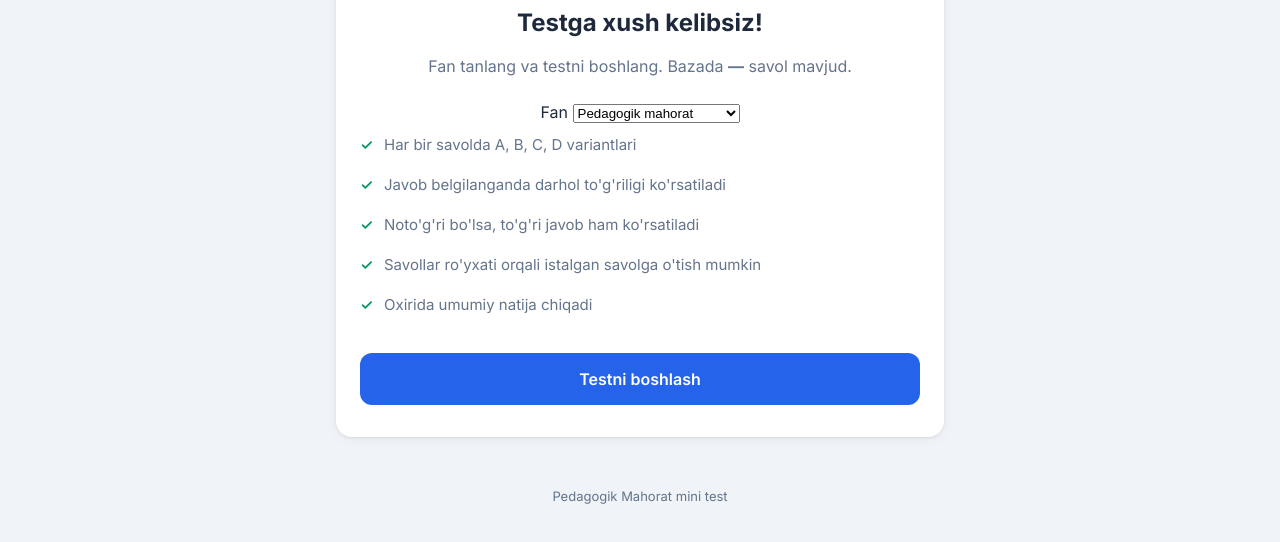
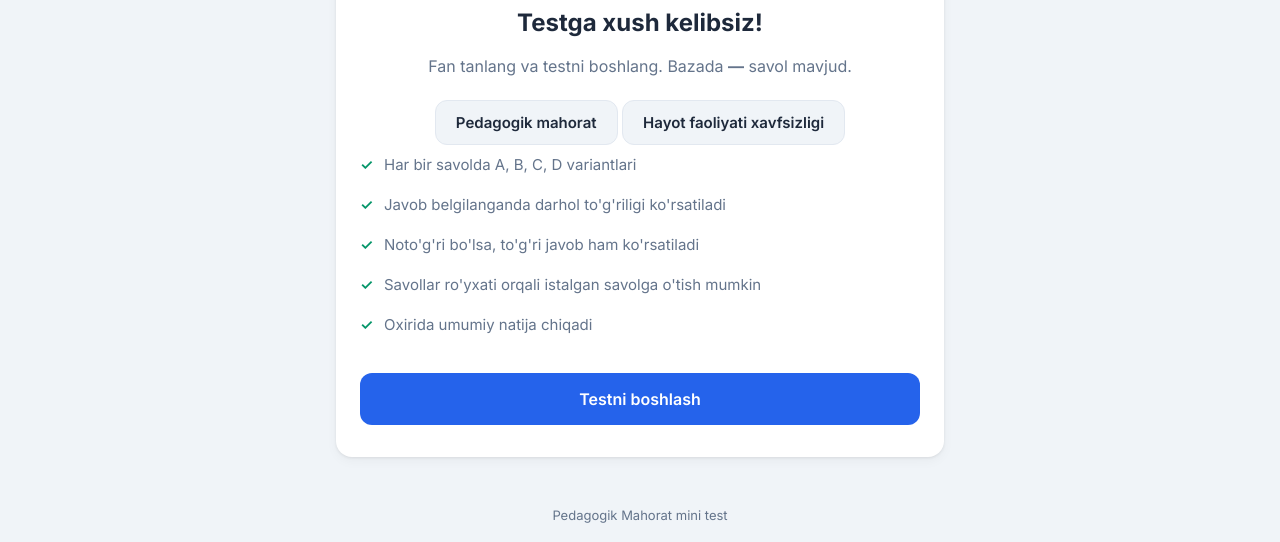
Before and after one commit to utkirovichneo/PedMahorat, a website: page public/index.html in a window 1280 px wide. Shown: the part 277-819 px from the top of the page. Drawn offline with Linux system fonts and the light colour scheme.

Commit message:
initial commit

```diff
--- a/public/css/style.css
+++ b/public/css/style.css
@@ -122,6 +122,27 @@ body {
   list-style: none;
   text-align: left;
   margin-bottom: 1.25rem;
+}
+
+.quiz-picker {
+  display: grid;
+  grid-template-columns: 1fr;
+  gap: 0.5rem;
+  margin-bottom: 1rem;
+}
+
+.quiz-picker__btn {
+  width: 100%;
+}
+
+.quiz-picker__btn--active {
+  background: var(--color-primary);
+  color: white;
+  border-color: var(--color-primary);
+}
+
+.quiz-picker__btn--active:hover:not(:disabled) {
+  background: var(--color-primary-dark);
 }
 
 .info-list li {
@@ -395,6 +416,10 @@ body {
   .nav-item {
     height: 1.875rem;
     font-size: 0.75rem;
+  }
+
+  .quiz-picker {
+    grid-template-columns: 1fr 1fr;
   }
 }
 
--- a/public/index.html
+++ b/public/index.html
@@ -26,12 +26,23 @@
           <p>
             Fan tanlang va testni boshlang. Bazada <strong id="total-questions">—</strong> savol mavjud.
           </p>
-          <div class="field">
-            <label class="field__label" for="quiz-select">Fan</label>
-            <select id="quiz-select" class="field__control">
-              <option value="pedagogik_mahorat" selected>Pedagogik mahorat</option>
-              <option value="hayot_faoliyati_xavfsizligi">Hayot faoliyati xavfsizligi</option>
-            </select>
+          <div class="quiz-picker" role="group" aria-label="Fan tanlash">
+            <button
+              type="button"
+              class="btn btn--secondary quiz-picker__btn quiz-picker__btn--active"
+              data-quiz-id="pedagogik_mahorat"
+              aria-pressed="true"
+            >
+              Pedagogik mahorat
+            </button>
+            <button
+              type="button"
+              class="btn btn--secondary quiz-picker__btn"
+              data-quiz-id="hayot_faoliyati_xavfsizligi"
+              aria-pressed="false"
+            >
+              Hayot faoliyati xavfsizligi
+            </button>
           </div>
           <ul class="info-list">
             <li>Har bir savolda A, B, C, D variantlari</li>
```
Also changed, not shown: public/js/app.js (+47 -24 lines).
